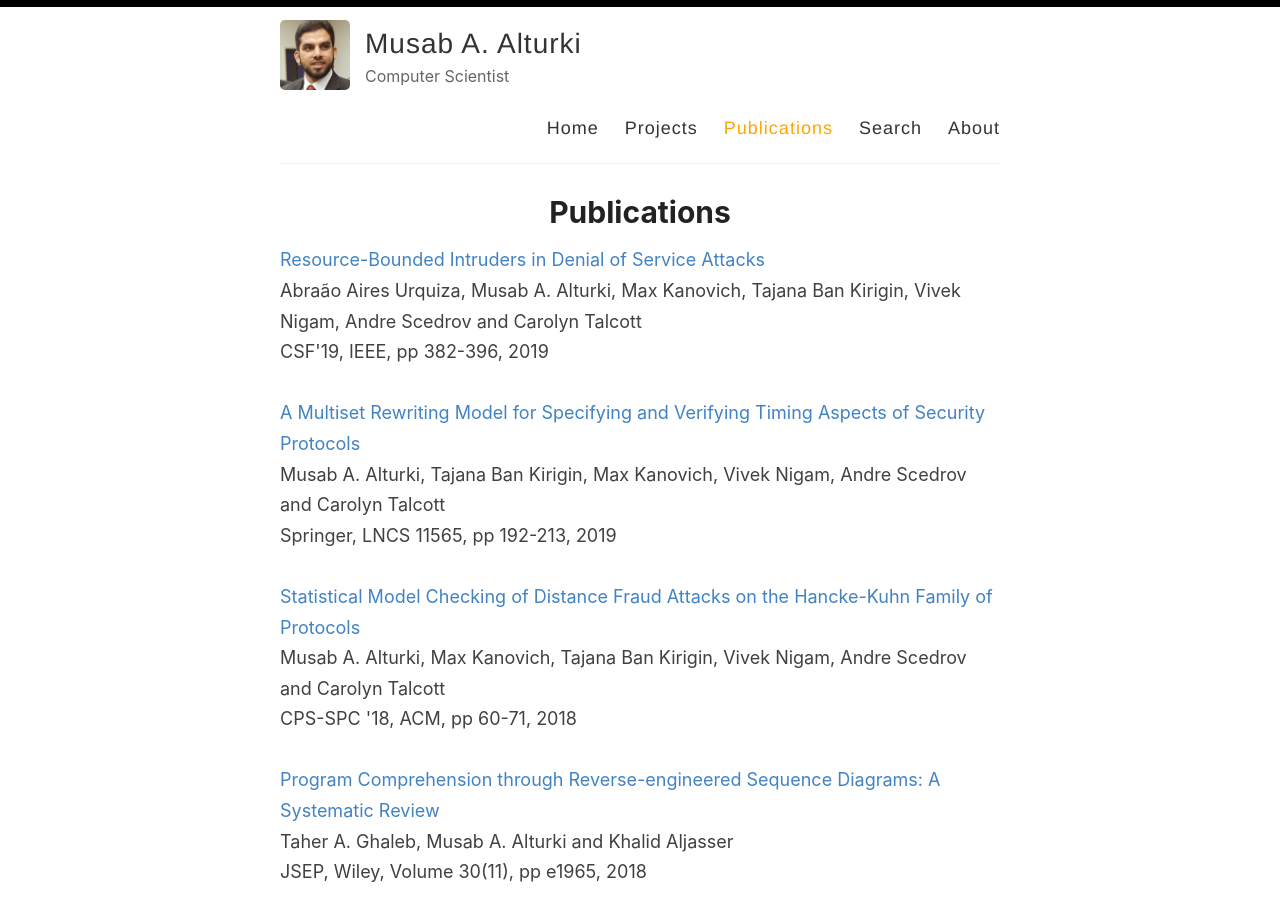
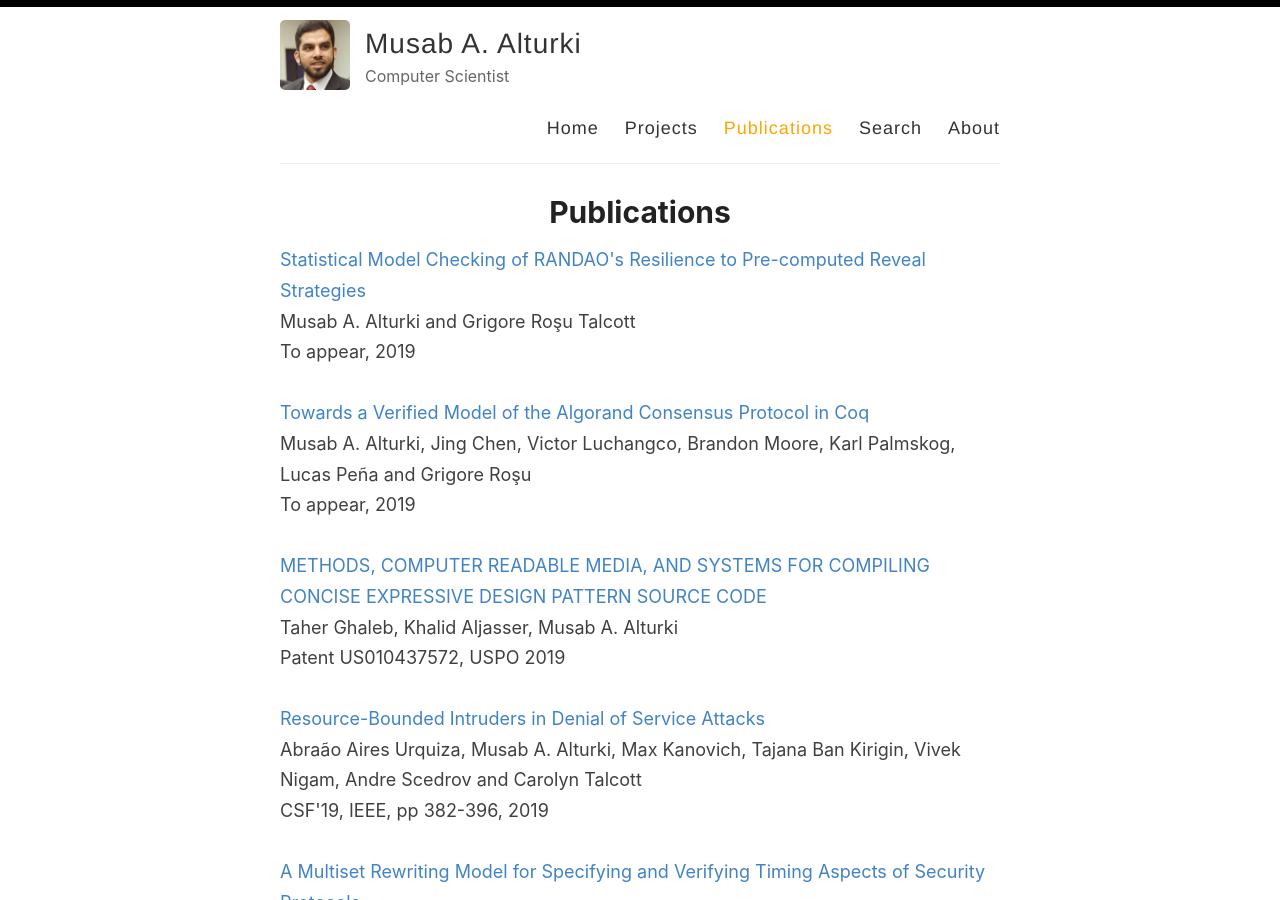
Before and after one commit to malturki/malturki-old.github.io, a Jekyll site: the page built from _pages/publications.md, in a window 1280 px wide and 900 px high. Built offline with Jekyll 4.4.1, drawn with Linux system fonts in a browser that asks for light colours.

Commit message:
Update publications.yml

```diff
--- a/_data/publications.yml
+++ b/_data/publications.yml
@@ -1,3 +1,18 @@
+- title: Statistical Model Checking of RANDAO's Resilience to Pre-computed Reveal Strategies
+  authors: Musab A. Alturki and Grigore Roşu Talcott
+  bibinfo: To appear, 2019
+  link: https://sites.google.com/view/fmbc/program?authuser=0
+
+- title: Towards a Verified Model of the Algorand Consensus Protocol in Coq
+  authors: Musab A. Alturki, Jing Chen, Victor Luchangco, Brandon Moore, Karl Palmskog, Lucas Peña and Grigore Roşu
+  bibinfo: To appear, 2019
+  link: https://sites.google.com/view/fmbc/program?authuser=0
+
+- title: METHODS, COMPUTER READABLE MEDIA, AND SYSTEMS FOR COMPILING CONCISE EXPRESSIVE DESIGN PATTERN SOURCE CODE
+  authors: Taher Ghaleb, Khalid Aljasser, Musab A. Alturki
+  bibinfo: Patent US010437572, USPO 2019
+  link: https://pdfpiw.uspto.gov/.piw?docid=10437572
+
 - title: Resource-Bounded Intruders in Denial of Service Attacks
   authors: Abraão Aires Urquiza, Musab A. Alturki, Max Kanovich, Tajana Ban Kirigin, Vivek Nigam, Andre Scedrov and Carolyn Talcott
   bibinfo: CSF'19, IEEE, pp 382-396, 2019
```
